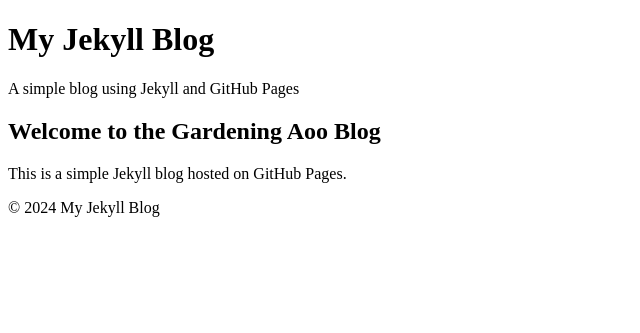
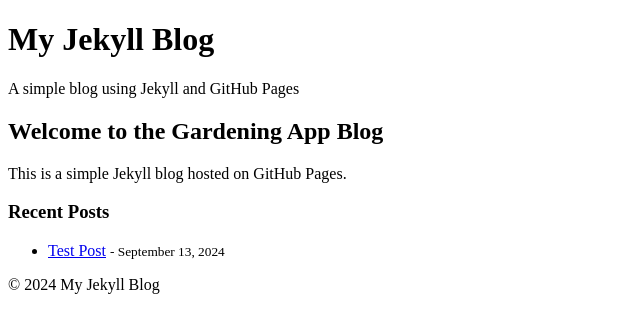
Before and after one commit to Green-Fingers-App/gardeningApp, a Jekyll site: the page built from docs/index.md, in a window 1280 px wide. Shown: the top 333 px of the page, without its empty margins (0-640 px from the left). Built offline with Jekyll 4.4.1, drawn with Linux system fonts in a browser that asks for light colours; comment, search, counter and statistics services are not loaded.

Commit message:
Update index.md

```diff
--- a/docs/index.md
+++ b/docs/index.md
@@ -2,5 +2,17 @@
 layout: default
 title: Home
 ---
-## Welcome to the Gardening Aoo Blog
+
+## Welcome to the Gardening App Blog
 This is a simple Jekyll blog hosted on GitHub Pages.
+
+### Recent Posts
+
+<ul>
+  {% for post in site.posts %}
+    <li>
+      <a href="{{ post.url | relative_url }}">{{ post.title }}</a>
+      <small> - {{ post.date | date: "%B %d, %Y" }}</small>
+    </li>
+  {% endfor %}
+</ul>
```
